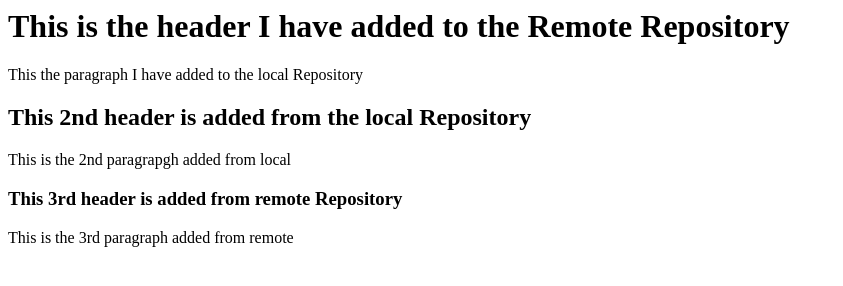
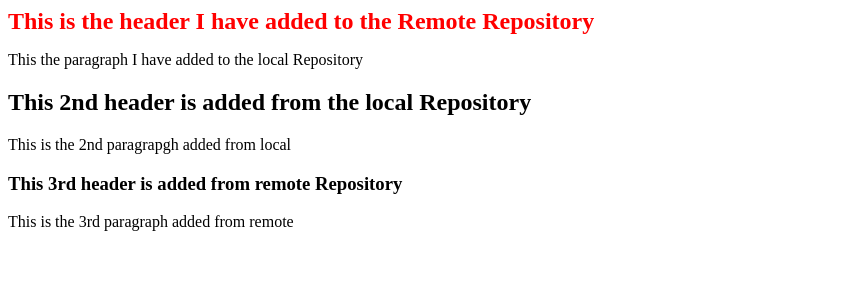
Before and after one commit to Mou-sys/sshRemoteRepo, a plain HTML site: page index.html in a window 1280 px wide. Shown: the whole page, without its empty margins (0-843 px from the left). Drawn offline with Linux system fonts and the light colour scheme.

Commit message:
added red color style from local

```diff
--- a/index.html
+++ b/index.html
@@ -1,4 +1,12 @@
 <html>
+
+<head>
+	<style>
+
+		H1 {color:red;font-size:150%} <!-- added from local -->
+
+	</style>
+</head>
 
 <body
 	>
```
